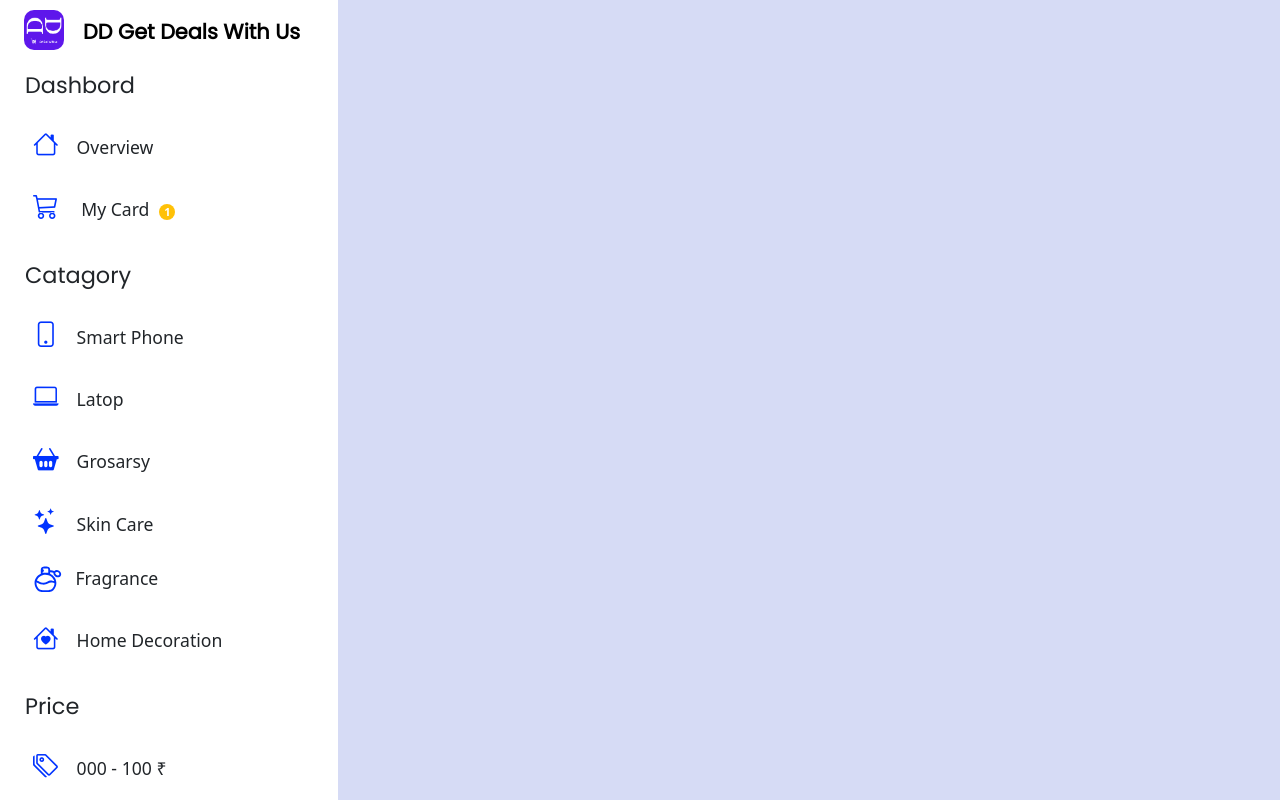
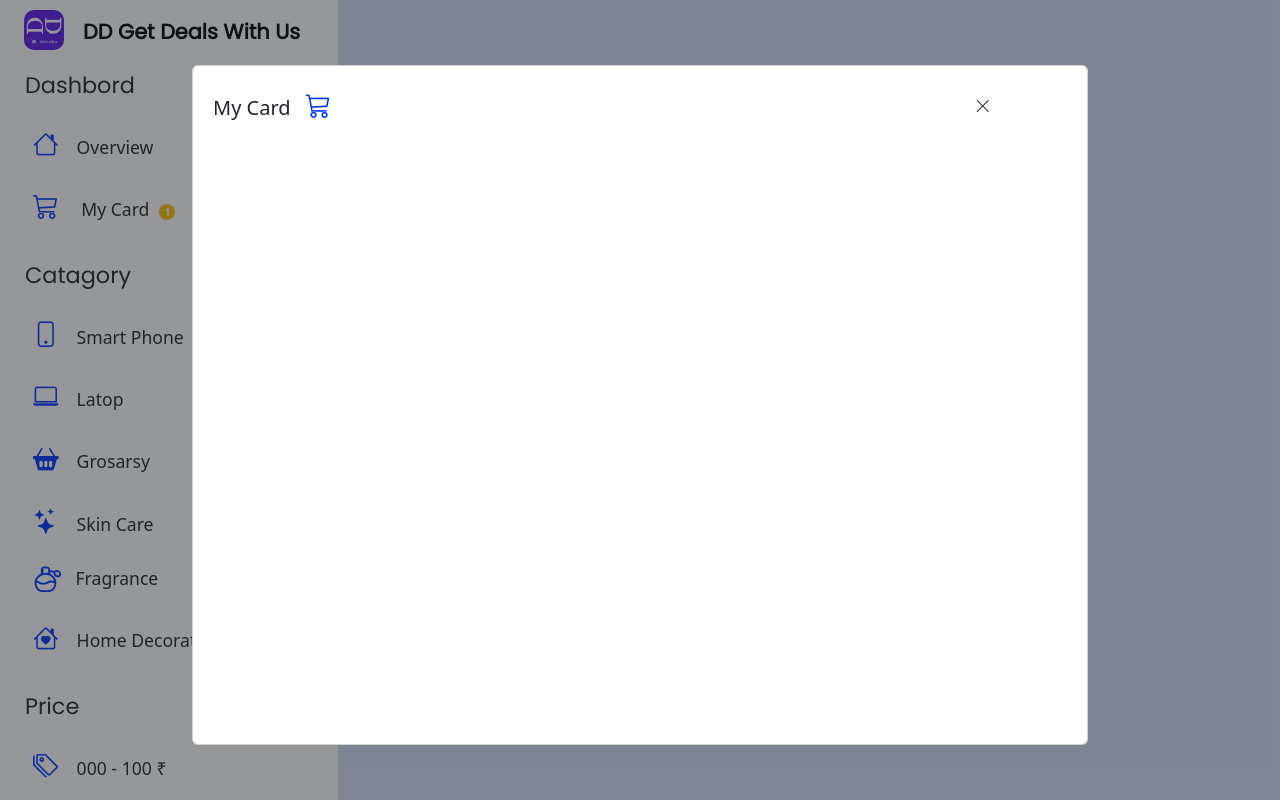
Before and after one commit to Deepanshu-dashore/E-commerce-Website, a plain HTML site: page index.html in a window 1280 px wide. Drawn offline with nearby package versions, Linux system fonts and the light colour scheme; no server answers.

Commit message:
add adding page

```diff
--- a/index.html
+++ b/index.html
@@ -113,6 +113,17 @@
     </div>
   </div>
   <!-- model close  -->
+  <!--------------- Modal 2 -->
+  <div class="modelBg2">
+    <div class="ModelContant2 card">
+        <div class="modelHeader"><h5 class="modal-title">My Card <i class="bi bi-cart3" style="color: #0033ff; margin-left: 10px; font-size: 25px;"></i></h5>
+            <i class="bi bi-x-lg" onclick="cut()"></i></div>
+        <div class="ModelBody" id="ModelBody">
+
+        </div>
+    </div>
+  </div>
+  <!-------------- model 2 close  -->
   <!-- Modal -->
 
 <div class="modal fade" id="exampleModalCenter" tabindex="-1" aria-labelledby="exampleModalCenterTitle" aria-hidden="true">
--- a/style.css
+++ b/style.css
@@ -446,3 +446,18 @@ body{
 .bi-x-lg{
     cursor: pointer;
 }
+.modelBg2{
+    background-color: #21252979;
+    height: 100vh;
+    width: 100vw;
+    display: flex;
+    align-items: center;
+    justify-content: center;
+    position: absolute;
+}
+.ModelContant2{
+    height: 85%;
+    width: 70%;
+    background-color: white;
+    display: block;
+}
```
